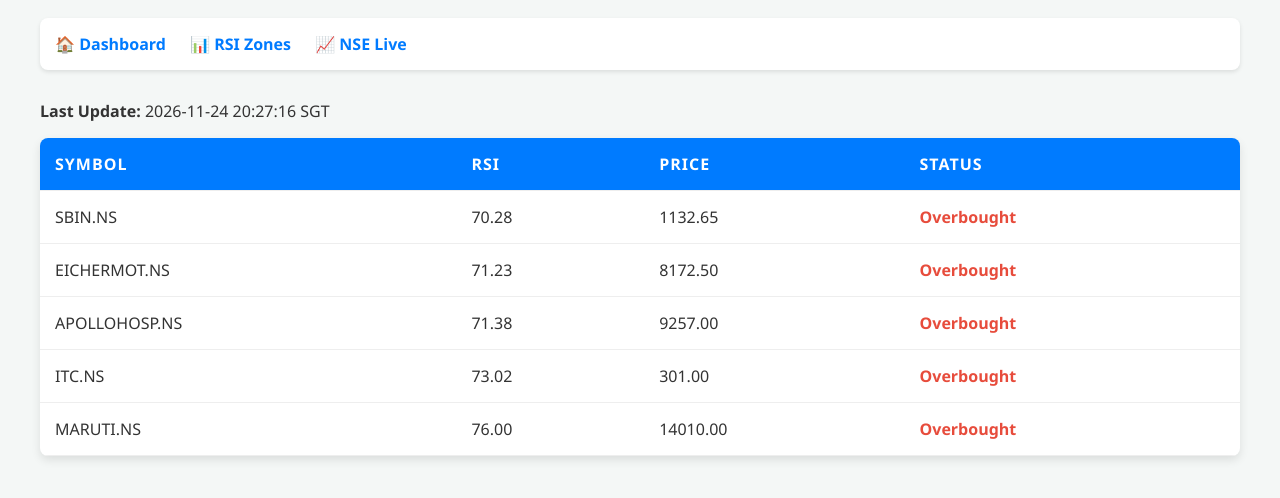
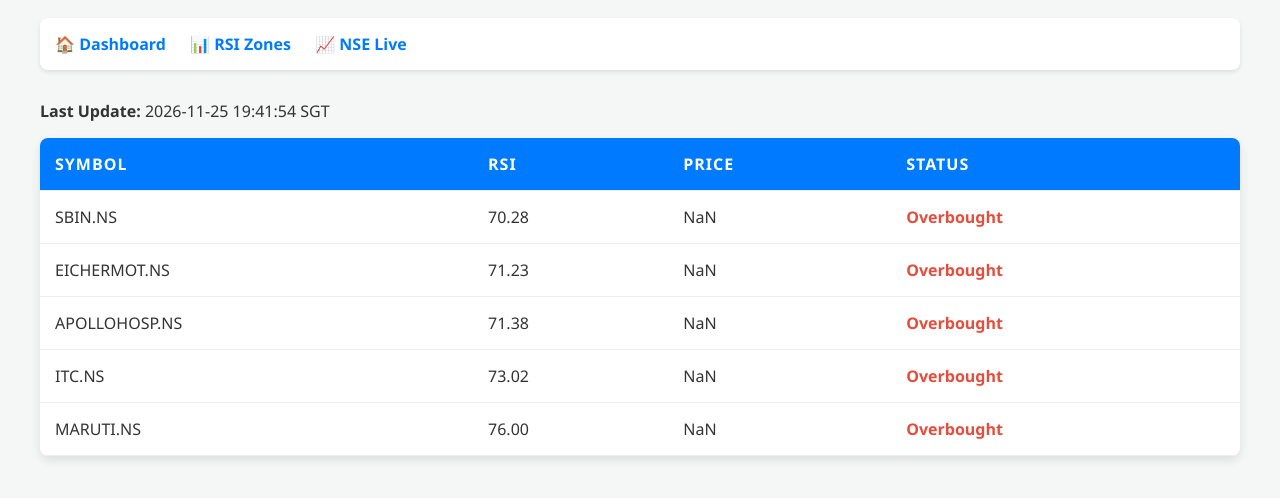
Before and after one commit to shreneekPatil2871/RSI, a plain HTML site: page index.html in a window 1280 px wide. Shown: the part 86-584 px from the top of the page. Drawn offline with Linux system fonts and the light colour scheme.

Commit message:
Update RSI Webpage

```diff
--- a/index.html
+++ b/index.html
@@ -24,7 +24,7 @@
             <a href="https://www.nseindia.com/" target="_blank">📈 NSE Live</a>
         </nav>
 
-        <p><strong>Last Update:</strong> 2026-11-24 20:27:16 SGT</p>
+        <p><strong>Last Update:</strong> 2026-11-25 19:41:54 SGT</p>
 
         <div id="table-top">
             <table class="dataframe table">
@@ -40,31 +40,31 @@
     <tr>
       <td>SBIN.NS</td>
       <td>70.28</td>
-      <td>1132.65</td>
+      <td>NaN</td>
       <td>Overbought</td>
     </tr>
     <tr>
       <td>EICHERMOT.NS</td>
       <td>71.23</td>
-      <td>8172.50</td>
+      <td>NaN</td>
       <td>Overbought</td>
     </tr>
     <tr>
       <td>APOLLOHOSP.NS</td>
       <td>71.38</td>
-      <td>9257.00</td>
+      <td>NaN</td>
       <td>Overbought</td>
     </tr>
     <tr>
       <td>ITC.NS</td>
       <td>73.02</td>
-      <td>301.00</td>
+      <td>NaN</td>
       <td>Overbought</td>
     </tr>
     <tr>
       <td>MARUTI.NS</td>
       <td>76.00</td>
-      <td>14010.00</td>
+      <td>NaN</td>
       <td>Overbought</td>
     </tr>
   </tbody>
```
